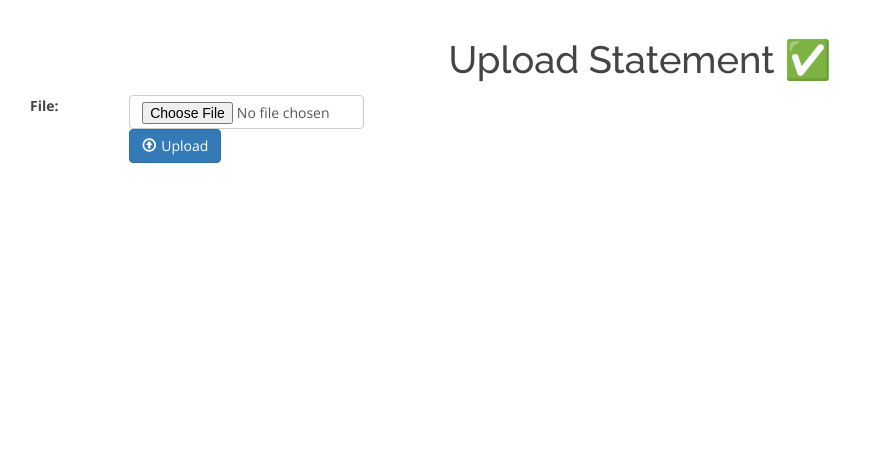
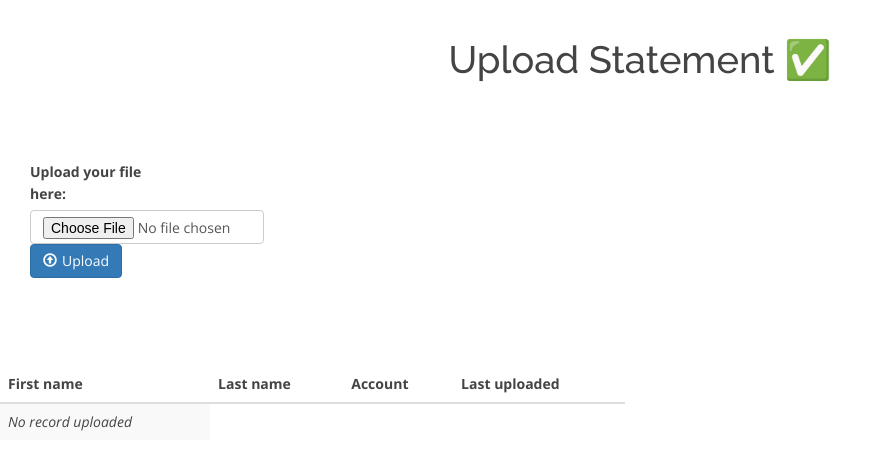
Before and after one commit to SensoApp/App, a Symfony app: template templates/statement/uploadstatement.html.twig in a window 1280 px wide. Shown: the part 70-540 px from the top of the page, without its empty margins (0-893 px from the left). Run offline with Twig, Linux system fonts and the light colour scheme; the template is opened without the code that fills it, so the values that code supplies are empty; some libraries are stand-ins or nearby versions.

Commit message:
Statement done from an upload perspective, where we can upload and check duplicates, also information on last updated account per user and per account

```diff
--- a/templates/header.html.twig
+++ b/templates/header.html.twig
@@ -56,6 +56,7 @@
                                                         <li class="men btn "><a class="men" href="{{ path('client_contract') }}">Create new Client Contract</a></li>
                                                         <li class="men btn "><a class="men" href="{{ path('create_client') }}">Create new Client</a></li>
                                                         <li class="men btn "><a class="men" href="{{ path('listofinvoice') }}">List of Invoices</a></li>
+                                                        <li class="men btn "><a class="men" href="{{ path('uploadstatement') }}">Statements</a></li>
                                                         <li class="nav-header text-center btn btn-success">User section</li>
                                                         <li class="men btn "><a class="men" href="{{ path('timesheet') }}">Create new Timesheet</a></li>
                                                         <li class="men btn "><a class="men" href="{{ path('user_dashboard') }}">Dashboard</a></li>
--- a/templates/statement/uploadstatement.html.twig
+++ b/templates/statement/uploadstatement.html.twig
@@ -34,20 +34,55 @@
         <div class="row">
             <h2 class="text-center"> Upload Statement ✅</h2>
         </div>
+        <br>
+        <br>
+        <br>
         <div class="row">
             <form method="post" action="{{ path('uploadstatement') }}" enctype="multipart/form-data" class="col-md-4">
+                <label for="name" class="col-md-5 col-sm-5 col-xs-12 control-label">Upload your file here: </label>
                 <div class="form-group">
-                    <label for="name" class="col-md-3 col-sm-3 col-xs-12 control-label">File: </label>
                     <div class="col-md-8">
                         <input type="file" name="csv_file" id="csv_file" required="True" class="form-control">
-                    </div>
-                </div>
-                <div class="form-group">
-                    <div class="col-md-3 col-sm-3 col-xs-12 col-md-offset-3" style="margin-bottom:10px;">
                         <button class="btn btn-primary"> <span class="glyphicon glyphicon-upload" style="margin-right:5px;"></span>Upload </button>
                     </div>
                 </div>
             </form>
+        </div>
+    </div>
+    <br>
+    <br>
+    <br>
+    <br>
+    <div class="row">
+        <div class="col-md-6">
+            <table class="table table-responsive table-striped">
+                <thead>
+                    <tr>
+                        <th>First name</th>
+                        <th>Last name</th>
+                        <th>Account</th>
+                        <th>Last uploaded</th>
+                    </tr>
+                </thead>
+                <tbody>
+                {% if data is not null %}
+                    {% for list in data %}
+                        <tr>
+                            <td>{{ list.firstname }}</td>
+                            <td>{{ list.lastname }}</td>
+                            <td>{{ list.account }}</td>
+                            <td>{{ list.last_updated }}</td>
+                        </tr>
+                    {% endfor %}
+                {% else %}
+                    <tr>
+                        <td>
+                            <i>No record uploaded</i>
+                        </td>
+                    </tr>
+                {% endif %}
+                </tbody>
+            </table>
         </div>
     </div>
     <script>
```
Also changed, not shown: src/Controller/StatementController.php (+8 -4 lines), src/Repository/StatementFileRepository.php (+17 -0 lines).
